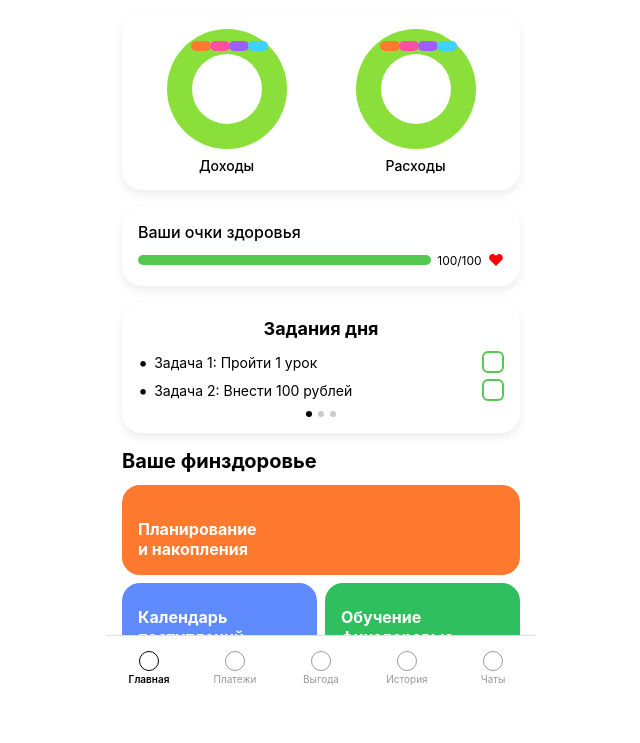
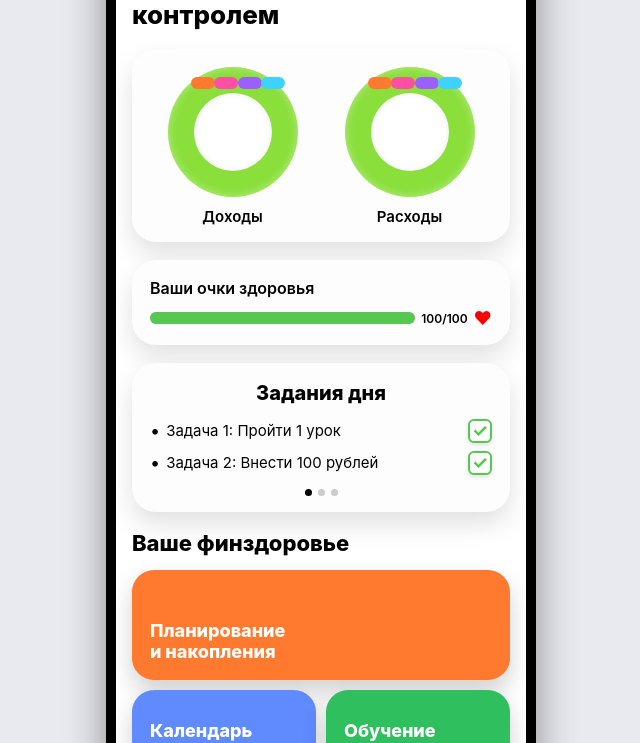
Before and after one commit to TRAMB1E/ALPHA, a plain HTML site: page a_spokojstvie.html in a window 1280 px wide. Shown: the part 101-844 px from the top of the page, without its empty margins (319-959 px from the left). Drawn offline with Linux system fonts and the light colour scheme.

Commit message:
Update a_spokojstvie.html to new layout

```diff
--- a/a_spokojstvie.html
+++ b/a_spokojstvie.html
@@ -13,30 +13,46 @@
     }
 
     body {
-      background: #ffffff;
+      background: #e9eaef;           /* фон вокруг телефона */
       color: #000;
+      display: flex;
+      justify-content: center;
+      padding: 16px;
+    }
+
+    /* Корпус телефона */
+    .phone {
+      max-width: 430px;
+      width: 100%;
+      min-height: 760px;
+      border-radius: 32px;
+      background: #000;
+      padding: 10px;
+      box-shadow: 0 20px 40px rgba(0,0,0,0.4);
+      display: flex;
     }
 
     .app {
-      max-width: 430px;         /* под мобильный экран */
-      margin: 0 auto;
-      min-height: 100vh;
+      flex: 1;
+      border-radius: 26px;
+      background: #ffffff;
+      overflow: hidden;
       display: flex;
       flex-direction: column;
       position: relative;
-      background: #fff;
     }
 
     .content {
       padding: 12px 16px 80px;  /* отступ под нижнее меню */
+      overflow-y: auto;
     }
 
     /* Заголовок */
     .title {
-      font-size: 24px;
-      font-weight: 700;
+      font-size: 26px;
+      font-weight: 800;
       line-height: 1.2;
-      margin-bottom: 16px;
+      margin-bottom: 18px;
     }
     .title span.accent {
       color: #ff0000;
@@ -44,11 +60,11 @@
 
     /* Карточки */
     .card {
-      background: #ffffff;
-      border-radius: 20px;
-      padding: 16px;
-      box-shadow: 0 4px 10px rgba(0,0,0,0.08);
-      margin-bottom: 16px;
+      background: #fdfdfd;
+      border-radius: 24px;
+      padding: 18px 18px 16px;
+      box-shadow: 0 12px 26px rgba(0,0,0,0.12);
+      margin-bottom: 18px;
     }
 
     .rings-row {
@@ -63,8 +79,8 @@
     }
 
     .donut-outer {
-      width: 120px;
-      height: 120px;
+      width: 130px;
+      height: 130px;
       border-radius: 50%;
       background: #8adf3b;
       margin: 0 auto;
@@ -72,38 +88,40 @@
       display: flex;
       align-items: center;
       justify-content: center;
+      box-shadow: inset 0 0 10px rgba(255,255,255,0.4);
     }
 
     .donut-inner {
-      width: 70px;
-      height: 70px;
+      width: 78px;
+      height: 78px;
       border-radius: 50%;
       background: #ffffff;
+      box-shadow: inset 0 0 6px rgba(0,0,0,0.08);
     }
 
     .segment {
       position: absolute;
-      top: 12px;
-      width: 20px;
-      height: 10px;
-      border-radius: 5px;
+      top: 10px;
+      width: 24px;
+      height: 12px;
+      border-radius: 6px;
     }
 
-    .segment.s1 { left: 20%; background: #ff7a2f; }
+    .segment.s1 { left: 18%; background: #ff7a2f; }
     .segment.s2 { left: 36%; background: #ff4fa3; }
-    .segment.s3 { left: 52%; background: #9c5fff; }
-    .segment.s4 { left: 68%; background: #3fd1ff; }
+    .segment.s3 { left: 54%; background: #9c5fff; }
+    .segment.s4 { left: 72%; background: #3fd1ff; }
 
     .donut-title {
-      margin-top: 8px;
-      font-size: 14px;
-      font-weight: 500;
+      margin-top: 10px;
+      font-size: 15px;
+      font-weight: 600;
     }
 
     /* Прогресс здоровья */
     .health-label {
-      font-weight: 500;
-      margin-bottom: 8px;
+      font-weight: 600;
+      margin-bottom: 10px;
     }
 
     .health-row {
@@ -114,10 +132,11 @@
 
     .health-bar-bg {
       flex: 1;
-      height: 10px;
-      border-radius: 5px;
+      height: 12px;
+      border-radius: 6px;
       background: #e0e0e0;
       overflow: hidden;
+      box-shadow: inset 0 0 4px rgba(0,0,0,0.12);
     }
 
     .health-bar-fill {
@@ -128,25 +147,26 @@
 
     .health-value {
       font-size: 12px;
+      font-weight: 600;
     }
 
     .health-heart {
-      font-size: 16px;
+      font-size: 18px;
       color: #ff0000;
     }
 
     /* Задания дня */
     .tasks-title {
       text-align: center;
-      font-size: 18px;
-      font-weight: 700;
-      margin-bottom: 12px;
+      font-size: 20px;
+      font-weight: 800;
+      margin-bottom: 14px;
     }
 
     .task-row {
       display: flex;
       align-items: center;
-      margin-bottom: 6px;
+      margin-bottom: 8px;
       gap: 6px;
     }
 
@@ -156,22 +176,24 @@
 
     .task-text {
       flex: 1;
-      font-size: 14px;
+      font-size: 15px;
     }
 
     .checkbox {
-      width: 22px;
-      height: 22px;
+      width: 24px;
+      height: 24px;
       border-radius: 6px;
       border: 2px solid #55c851;
       display: flex;
       align-items: center;
       justify-content: center;
       cursor: pointer;
+      background: #ffffff;
+      box-shadow: 0 2px 4px rgba(0,0,0,0.12);
     }
     .checkbox span {
       color: #55c851;
-      font-size: 16px;
+      font-size: 18px;
       font-weight: 700;
       visibility: hidden;
     }
@@ -180,15 +202,15 @@
     }
 
     .dots-row {
-      margin-top: 10px;
+      margin-top: 14px;
       display: flex;
       justify-content: center;
       gap: 6px;
     }
     .dot {
-      width: 6px;
-      height: 6px;
-      border-radius: 3px;
+      width: 7px;
+      height: 7px;
+      border-radius: 3.5px;
       background: #ccc;
     }
     .dot.active {
@@ -197,39 +219,40 @@
 
     /* Ваше финздоровье */
     .section-title {
-      font-size: 20px;
-      font-weight: 700;
-      margin-bottom: 12px;
+      font-size: 22px;
+      font-weight: 800;
+      margin-bottom: 14px;
     }
 
     .tiles-grid {
       display: flex;
       flex-wrap: wrap;
       justify-content: space-between;
-      gap: 8px;
+      gap: 10px;
       margin-bottom: 16px;
     }
 
     .tile {
-      border-radius: 18px;
-      padding: 16px;
+      border-radius: 22px;
+      padding: 18px 18px 18px;
       color: #fff;
-      font-weight: 700;
-      font-size: 16px;
+      font-weight: 800;
+      font-size: 18px;
       display: flex;
       align-items: flex-end;
       cursor: pointer;
+      box-shadow: 0 12px 24px rgba(0,0,0,0.18);
     }
 
     .tile.big {
       width: 100%;
       background: #ff7a2f;
-      min-height: 90px;
+      min-height: 110px;
     }
 
     .tile.small {
-      width: calc(50% - 4px);
-      min-height: 80px;
+      width: calc(50% - 5px);
+      min-height: 90px;
     }
 
     .tile.blue {
@@ -242,14 +265,12 @@
 
     /* Нижняя навигация */
     .tab-bar {
-      position: sticky;
-      bottom: 0;
-      left: 0;
-      right: 0;
-      height: 64px;
+      position: relative;
+      height: 70px;
       display: flex;
       border-top: 1px solid #e0e0e0;
       background: #ffffff;
+      box-shadow: 0 -6px 16px rgba(0,0,0,0.16);
     }
 
     .tab-item {
@@ -258,22 +279,22 @@
       flex-direction: column;
       align-items: center;
       justify-content: center;
-      font-size: 10px;
+      font-size: 11px;
       color: #999;
       cursor: pointer;
     }
 
     .tab-icon {
-      width: 20px;
-      height: 20px;
+      width: 22px;
+      height: 22px;
       border-radius: 50%;
       border: 1.5px solid #999;
-      margin-bottom: 2px;
+      margin-bottom: 3px;
     }
 
     .tab-item.active {
       color: #000;
-      font-weight: 600;
+      font-weight: 700;
     }
 
     .tab-item.active .tab-icon {
@@ -282,6 +303,7 @@
   </style>
 </head>
 <body>
+  <div class="phone">
     <div class="app">
       <div class="content">
         <!-- Заголовок -->
@@ -336,7 +358,7 @@
           <div class="task-row">
             <span class="task-bullet">•</span>
             <span class="task-text">Задача 1: Пройти 1 урок</span>
-          <div class="checkbox" data-task="1">
+            <div class="checkbox checked" data-task="1">
               <span>✓</span>
             </div>
           </div>
@@ -344,7 +366,7 @@
           <div class="task-row">
             <span class="task-bullet">•</span>
             <span class="task-text">Задача 2: Внести 100 рублей</span>
-          <div class="checkbox" data-task="2">
+            <div class="checkbox checked" data-task="2">
               <span>✓</span>
             </div>
           </div>
@@ -396,16 +418,17 @@
         </div>
       </div>
     </div>
+  </div>
 
   <script>
-    // Простейшая логика: чекбоксы задач
+    // Чекбоксы задач (галочка включена по умолчанию)
     document.querySelectorAll(".checkbox").forEach(box => {
       box.addEventListener("click", () => {
         box.classList.toggle("checked");
       });
     });
 
-    // Подсветка активной вкладки внизу (по клику)
+    // Подсветка активной вкладки внизу
     document.querySelectorAll(".tab-item").forEach(tab => {
       tab.addEventListener("click", () => {
         document.querySelectorAll(".tab-item").forEach(t => t.classList.remove("active"));
```
Lines whose indentation alone changed are shown as unchanged.
